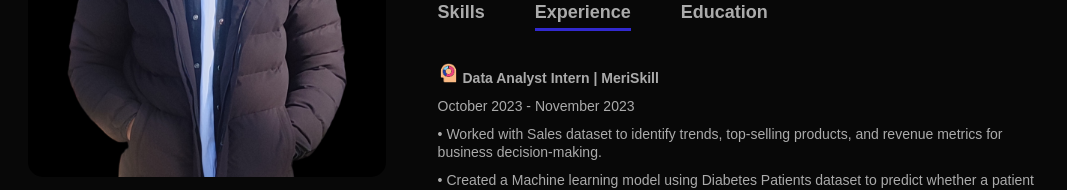
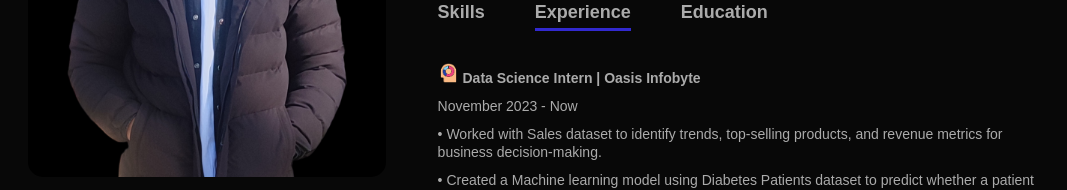
Before and after one commit to dhirajpant/dhirajpant.github.io, a plain HTML site: page index.html in a window 1280 px wide. Both pictures are taken after a click on the element "Experience". Shown: the part 1193-1383 px from the top of the page, without its empty margins (100-1167 px from the left). Drawn offline with Linux system fonts and the light colour scheme.

Commit message:
updated experience section

```diff
--- a/index.html
+++ b/index.html
@@ -63,8 +63,8 @@
                 </div>
                 <div class="tab-contents" id="experience">
                     <ul>
-                        <li><span><b><img src="icons/da.png" height="20" width="21"> Data Analyst Intern | MeriSkill </b></span></li>
-                        <li><span>October 2023 - November 2023</span></li>
+                        <li><span><b><img src="icons/da.png" height="20" width="21"> Data Science Intern | Oasis Infobyte </b></span></li>
+                        <li><span>November 2023 - Now </span></li>
                         <li><span>•	Worked with Sales dataset to identify trends, top-selling products, and revenue metrics for business decision-making.</span></li>
                         <li><span>•	Created a Machine learning model using Diabetes Patients dataset to predict whether a patient has diabetes based on certain diagnostic measurements included in the dataset</span></li>
                         <li><span>•	Effectively cleaned, performed Feature engineering & basic statistical analysis and created visualizations to extract meaningful insights from the HR analytics dataset.</span></li>
```
